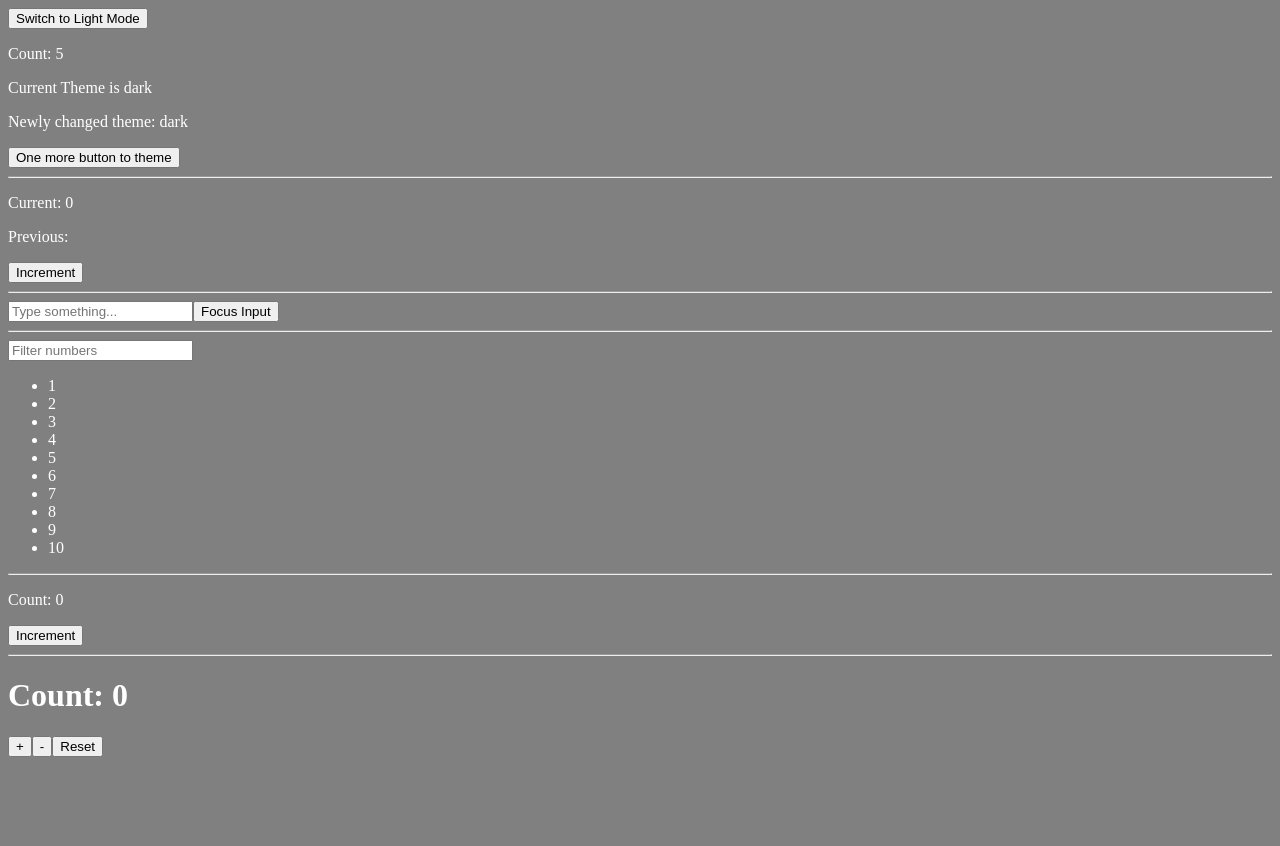
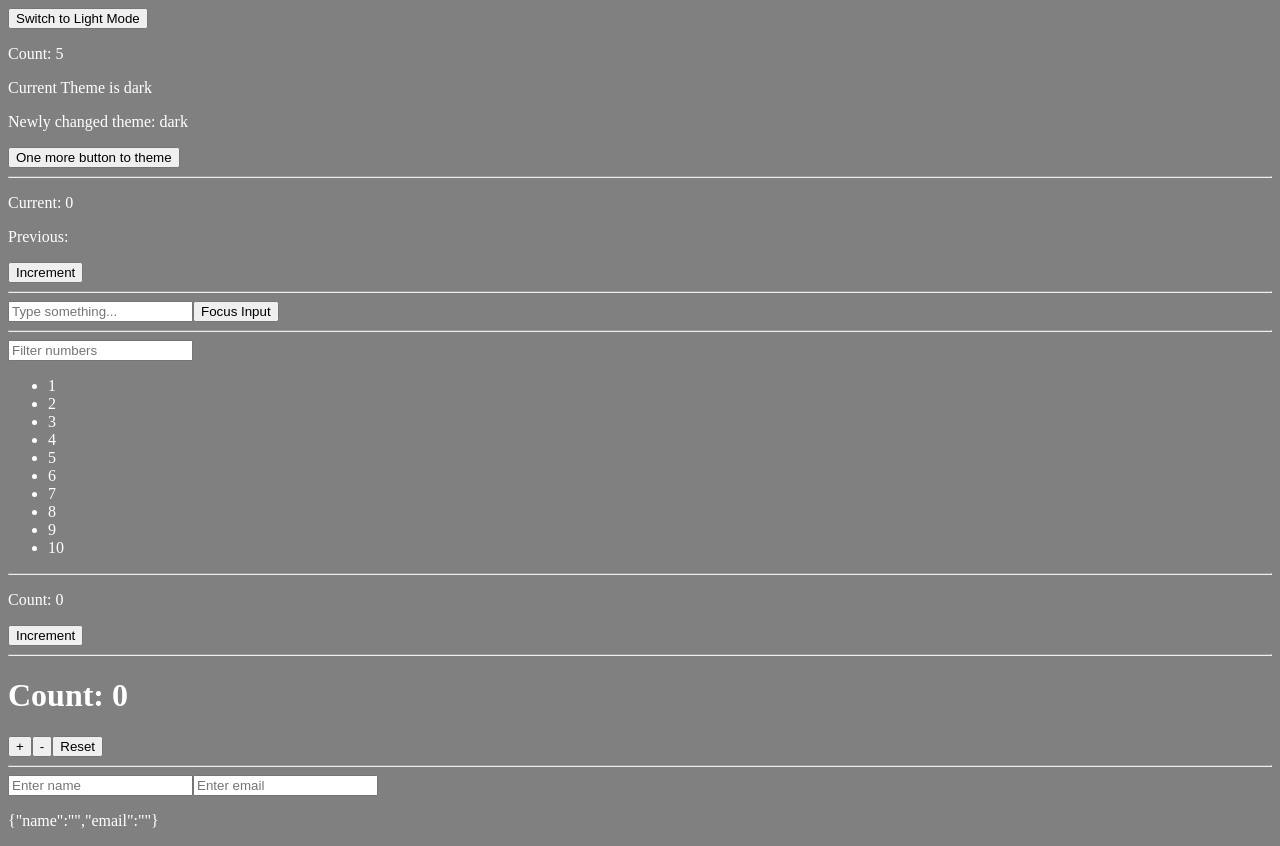
Before and after one commit to Anusuya-SK/React-Projects, a React (Create React App) app in the folder react_hooks/: page / in a window 1280 px wide. Before the commit the page ends 800 px from the top, so only its background shows below. Built offline with nearby package versions, Linux system fonts and the light colour scheme.

Commit message:
useReducer Hook Form state

```diff
--- a/react_hooks/src/App.js
+++ b/react_hooks/src/App.js
@@ -6,6 +6,7 @@ import UseRefHook from './components/UseRefHook';
 import UseMemoHook from './components/UseMemoHook';
 import UseCallback from './components/UseCallback';
 import UseReducerHook from './components/UseReducerHook';
+import ReducerFormState from './components/ReducerFormState';
 
 function App() {
   const[theme, setTheme] = useState('dark');
@@ -34,6 +35,8 @@ function App() {
         <UseCallback />
         <hr />
         <UseReducerHook />
+        <hr />
+        <ReducerFormState />
       </ThemeContext.Provider>
     </div>
   );
--- /dev/null
+++ b/react_hooks/src/components/ReducerFormState.js
@@ -0,0 +1,41 @@
+import React, { useReducer } from "react";
+
+const initialState = { name: "", email: "" };
+
+function reducer(state, action) {
+  return {
+    ...state,
+    [action.field]: action.value
+  };
+}
+
+function ReducerFormState() {
+  const [state, dispatch] = useReducer(reducer, initialState);
+
+  const handleChange = (e) => {
+    dispatch({
+      field: e.target.name,
+      value: e.target.value
+    });
+  };
+
+  return (
+    <form>
+      <input
+        name="name"
+        value={state.name}
+        onChange={handleChange}
+        placeholder="Enter name"
+      />
+      <input
+        name="email"
+        value={state.email}
+        onChange={handleChange}
+        placeholder="Enter email"
+      />
+      <p>{JSON.stringify(state)}</p>
+    </form>
+  );
+}
+
+export default ReducerFormState
```
